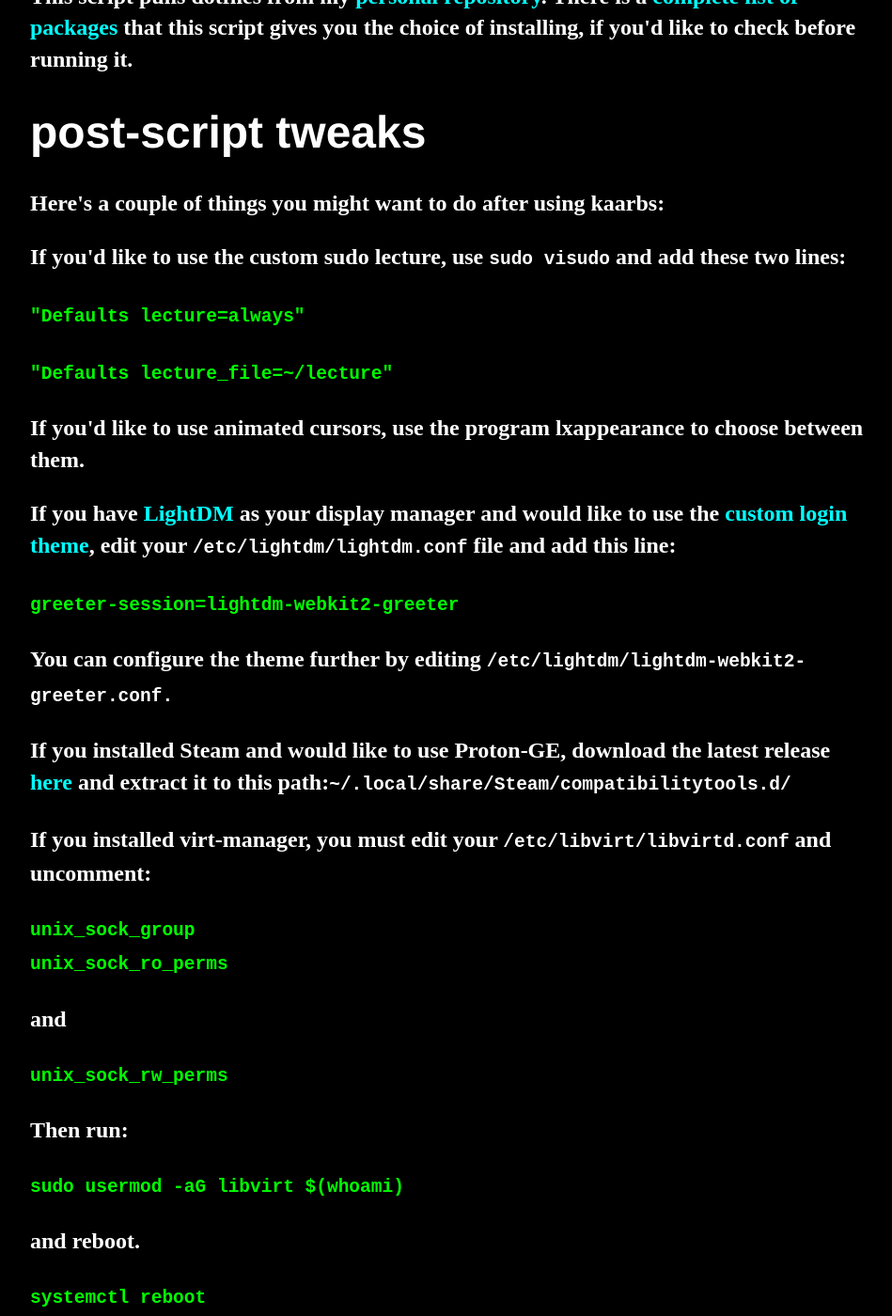
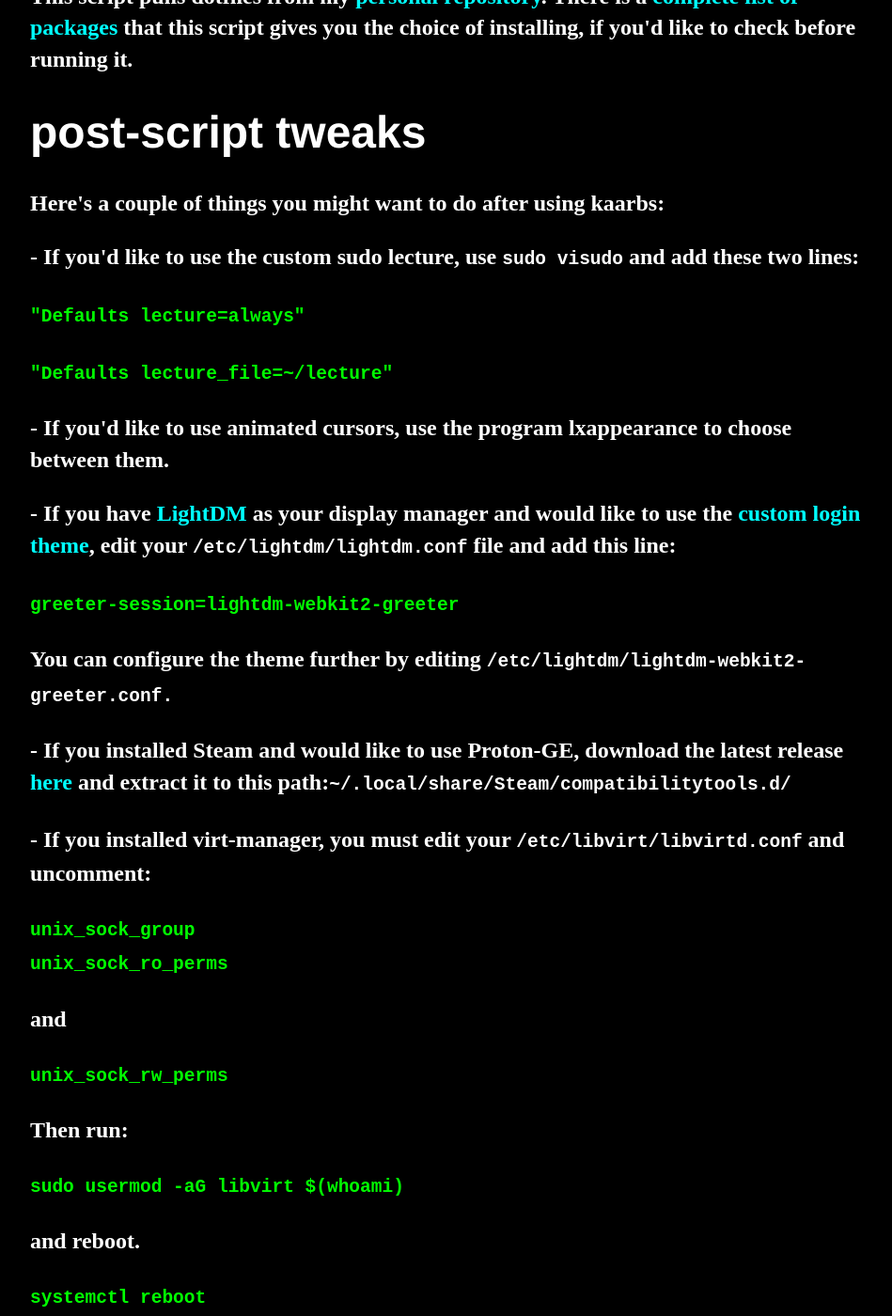
Before and after one commit to whiteVHS/whiteVHS.github.io, a Jekyll site: the page built from kaarbs/index.html, in a window 1280 px wide and 1400 px high, scrolled down 1211 px. Shown: the whole window at 94% size, without its empty margins (160-1109 px from the left). Built offline with Jekyll 4.4.1, drawn with Linux system fonts in a browser that asks for light colours.

Commit message:
Update index.html

```diff
--- a/kaarbs/index.html
+++ b/kaarbs/index.html
@@ -20,13 +20,13 @@ title: kojiros automated arch ricing bash script
     <p style="color:white">This script pulls dotfiles from my <a href="https://github.com/basedghost/dotfiles/" target="_blank" rel="noopener noreferrer">personal repository</a>. There is a <a href="https://github.com/basedghost/kaarbs/blob/main/PACKAGES.md" target="_blank" rel="noopener noreferrer">complete list of packages</a> that this script gives you the choice of installing, if you'd like to check before running it.</p>
     <h1>post-script tweaks</h1>
     <p style="color:white">Here's a couple of things you might want to do after using kaarbs:</p>
-    <p style="color:white">If you'd like to use the custom sudo lecture, use <code>sudo visudo</code> and add these two lines:</p>
+    <p style="color:white">- If you'd like to use the custom sudo lecture, use <code>sudo visudo</code> and add these two lines:</p>
     <p style="color:lime"><code>"Defaults lecture=always"</code></p>
     <p style="color:lime"><code>"Defaults lecture_file=~/lecture"</code></p>
-    <p style="color:white">If you'd like to use animated cursors, use the program lxappearance to choose between them.</p>
-    <p style="color:white">If you have <a href="https://wiki.archlinux.org/title/Lightdm" target="_blank" rel="noopener noreferrer">LightDM</a> as your display manager and would like to use the <a href="https://github.com/manilarome/lightdm-webkit2-theme-glorious" target="_blank" rel="noopener noreferrer">custom login theme</a>, edit your <code>/etc/lightdm/lightdm.conf</code> file and add this line:</p>
+    <p style="color:white">- If you'd like to use animated cursors, use the program lxappearance to choose between them.</p>
+    <p style="color:white">- If you have <a href="https://wiki.archlinux.org/title/Lightdm" target="_blank" rel="noopener noreferrer">LightDM</a> as your display manager and would like to use the <a href="https://github.com/manilarome/lightdm-webkit2-theme-glorious" target="_blank" rel="noopener noreferrer">custom login theme</a>, edit your <code>/etc/lightdm/lightdm.conf</code> file and add this line:</p>
     <p style="color:lime"><code>greeter-session=lightdm-webkit2-greeter</code></p>
     <p style="color:white">You can configure the theme further by editing <code>/etc/lightdm/lightdm-webkit2-greeter.conf.</code></p>
-    <p style="color:white">If you installed Steam and would like to use Proton-GE, download the latest release <a href="https://github.com/GloriousEggroll/proton-ge-custom/releases/latest/" target="_blank" rel="noopener noreferrer">here</a> and extract it to this path:<code>~/.local/share/Steam/compatibilitytools.d/</code></p>
-    <p style="color:white">If you installed virt-manager, you must edit your <code>/etc/libvirt/libvirtd.conf</code> and uncomment:</p><p style="color:lime"><code>unix_sock_group</code><br><code>unix_sock_ro_perms</code></p><p style="color:white">and</p><p style="color:lime"><code>unix_sock_rw_perms</code></p><p style="color:white">Then run: </p><p style="color:lime"><code>sudo usermod -aG libvirt $(whoami)</code></p><p style="color:white"> and reboot. </p><p style="color:lime"><code>systemctl reboot</code></p>
+    <p style="color:white">- If you installed Steam and would like to use Proton-GE, download the latest release <a href="https://github.com/GloriousEggroll/proton-ge-custom/releases/latest/" target="_blank" rel="noopener noreferrer">here</a> and extract it to this path:<code>~/.local/share/Steam/compatibilitytools.d/</code></p>
+    <p style="color:white">- If you installed virt-manager, you must edit your <code>/etc/libvirt/libvirtd.conf</code> and uncomment:</p><p style="color:lime"><code>unix_sock_group</code><br><code>unix_sock_ro_perms</code></p><p style="color:white">and</p><p style="color:lime"><code>unix_sock_rw_perms</code></p><p style="color:white">Then run: </p><p style="color:lime"><code>sudo usermod -aG libvirt $(whoami)</code></p><p style="color:white"> and reboot. </p><p style="color:lime"><code>systemctl reboot</code></p>
     </div><!-- /.blurb -->
```
